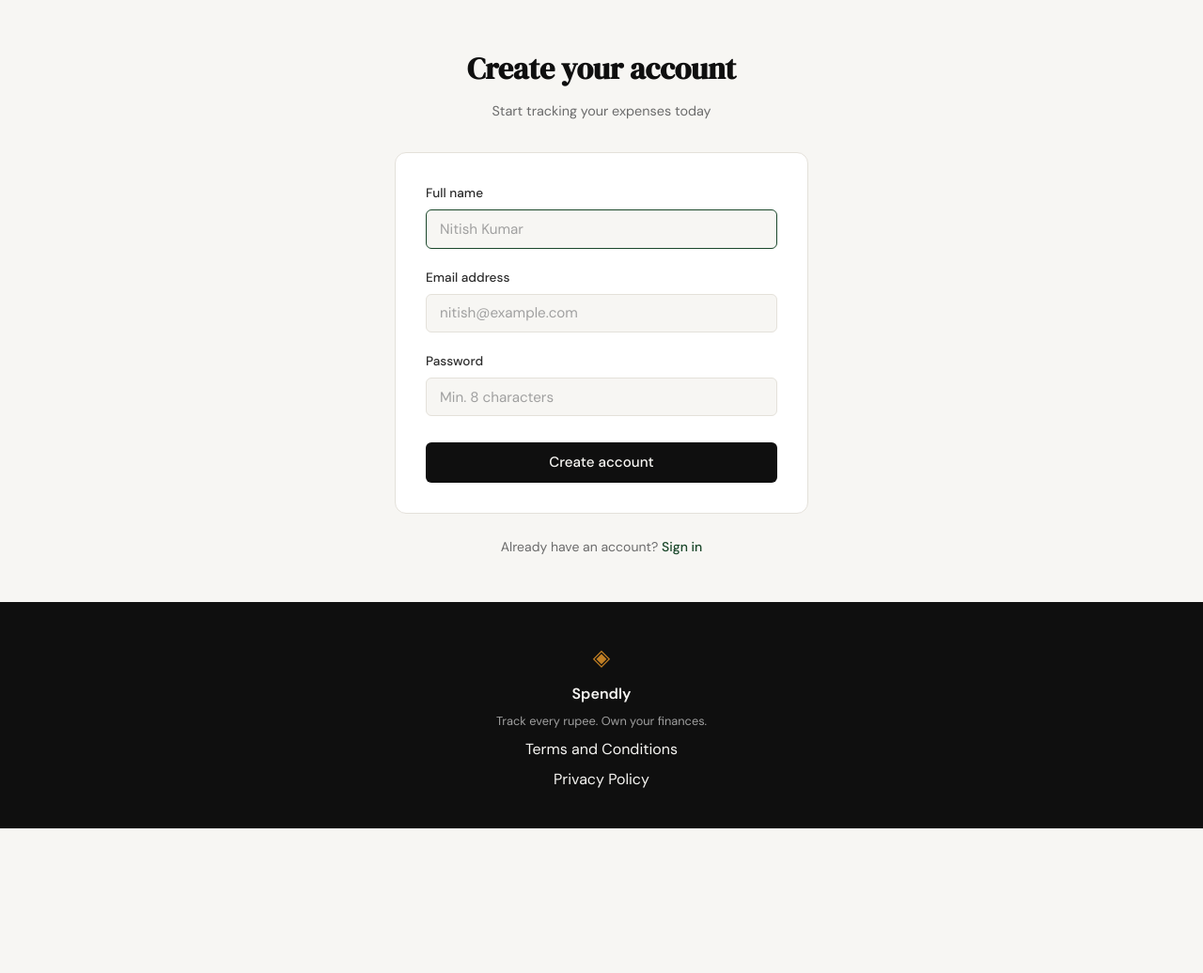
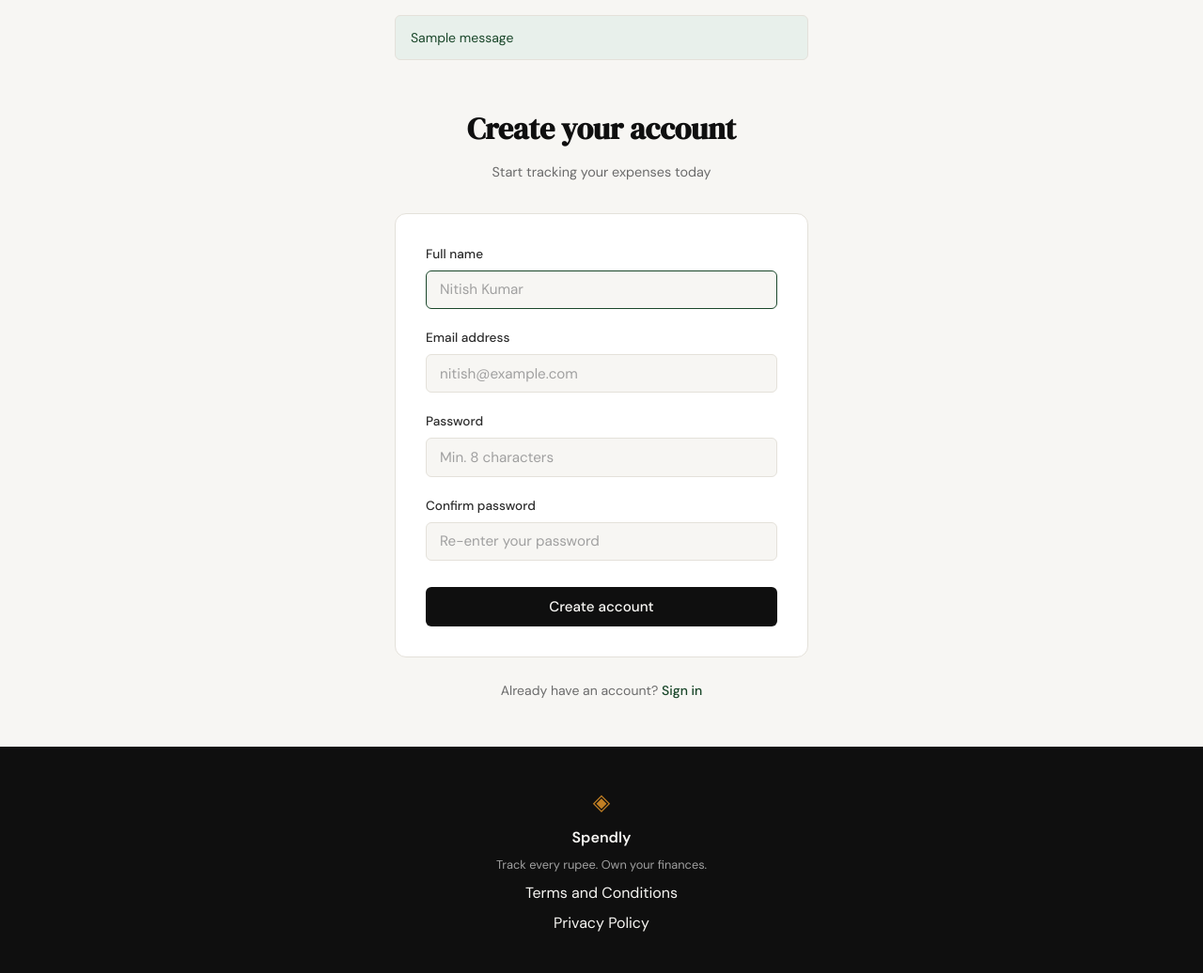
Before and after one commit to sdntheone/spendly, a Flask app: page /register in a window 1280 px wide. Shown: the part 61-1097 px from the top of the page at 94% size. Before the commit the page ends 943 px from the top, so only its background shows below. Run offline with Flask 3, Linux system fonts and the light colour scheme; one stand-in notice (Sample message) is shown.

Commit message:
Implement user registration flow
Co-Authored-By: Claude Sonnet 5 <noreply@anthropic.com>
Claude-Session: https://claude.ai/code/session_01ABie6KbJKbZ3CwqfmWR5XM

```diff
--- a/app.py
+++ b/app.py
@@ -1,8 +1,11 @@
-from flask import Flask, render_template
+import sqlite3
 
-from database.db import get_db, init_db, seed_db
+from flask import Flask, flash, redirect, render_template, request, url_for
+
+from database.db import create_user, get_db, init_db, seed_db
 
 app = Flask(__name__)
+app.secret_key = "dev-secret-key"
 
 
 # ------------------------------------------------------------------ #
@@ -14,9 +17,29 @@ def landing():
     return render_template("landing.html")
 
 
-@app.route("/register")
+@app.route("/register", methods=["GET", "POST"])
 def register():
-    return render_template("register.html")
+    if request.method == "GET":
+        return render_template("register.html")
+
+    name = request.form.get("name", "").strip()
+    email = request.form.get("email", "").strip()
+    password = request.form.get("password", "")
+    confirm_password = request.form.get("confirm_password", "")
+
+    if not name or not email or not password or not confirm_password:
+        return render_template("register.html", error="All fields are required.")
+
+    if password != confirm_password:
+        return render_template("register.html", error="Passwords do not match.")
+
+    try:
+        create_user(name, email, password)
+    except sqlite3.IntegrityError:
+        return render_template("register.html", error="Email already registered.")
+
+    flash("Account created — please sign in.")
+    return redirect(url_for("login"))
 
 
 @app.route("/login")
--- a/database/db.py
+++ b/database/db.py
@@ -69,6 +69,24 @@ def init_db():
         conn.close()
 
 
+def create_user(name, email, password):
+    """Insert a new user with a hashed password. Returns the new user's id.
+
+    Raises sqlite3.IntegrityError if the email is already taken.
+    """
+    conn = get_db()
+    try:
+        password_hash = generate_password_hash(password)
+        cursor = conn.execute(
+            "INSERT INTO users (name, email, password_hash) VALUES (?, ?, ?)",
+            (name, email, password_hash),
+        )
+        conn.commit()
+        return cursor.lastrowid
+    finally:
+        conn.close()
+
+
 def seed_db():
     """Insert one demo user + 8 sample expenses. No-op if users already has rows."""
     conn = get_db()
--- a/static/css/style.css
+++ b/static/css/style.css
@@ -483,6 +483,17 @@ a { color: inherit; text-decoration: none; }
     margin-bottom: 1.25rem;
 }
 
+.flash-message {
+    background: var(--accent-light);
+    color: var(--accent);
+    border: 1px solid var(--border);
+    border-radius: var(--radius-sm);
+    padding: 0.75rem 1rem;
+    font-size: 0.875rem;
+    max-width: var(--auth-width);
+    margin: 1rem auto 0;
+}
+
 .form-group { margin-bottom: 1.25rem; }
 
 .form-group label {
--- a/templates/base.html
+++ b/templates/base.html
@@ -26,6 +26,11 @@
     </nav>
 
     <main class="main-content">
+        {% with messages = get_flashed_messages() %}
+          {% if messages %}
+            <div class="flash-message">{{ messages[0] }}</div>
+          {% endif %}
+        {% endwith %}
         {% block content %}{% endblock %}
     </main>
 
--- a/templates/register.html
+++ b/templates/register.html
@@ -17,7 +17,7 @@
             <div class="auth-error">{{ error }}</div>
             {% endif %}
 
-            <form method="POST" action="/register">
+            <form method="POST" action="{{ url_for('register') }}">
                 <div class="form-group">
                     <label for="name">Full name</label>
                     <input type="text" id="name" name="name"
@@ -36,6 +36,12 @@
                            class="form-input" placeholder="Min. 8 characters"
                            required>
                 </div>
+                <div class="form-group">
+                    <label for="confirm_password">Confirm password</label>
+                    <input type="password" id="confirm_password" name="confirm_password"
+                           class="form-input" placeholder="Re-enter your password"
+                           required>
+                </div>
                 <button type="submit" class="btn-submit">Create account</button>
             </form>
         </div>
```
Also changed, not shown: .claude/specs/02-registration.md (added).
